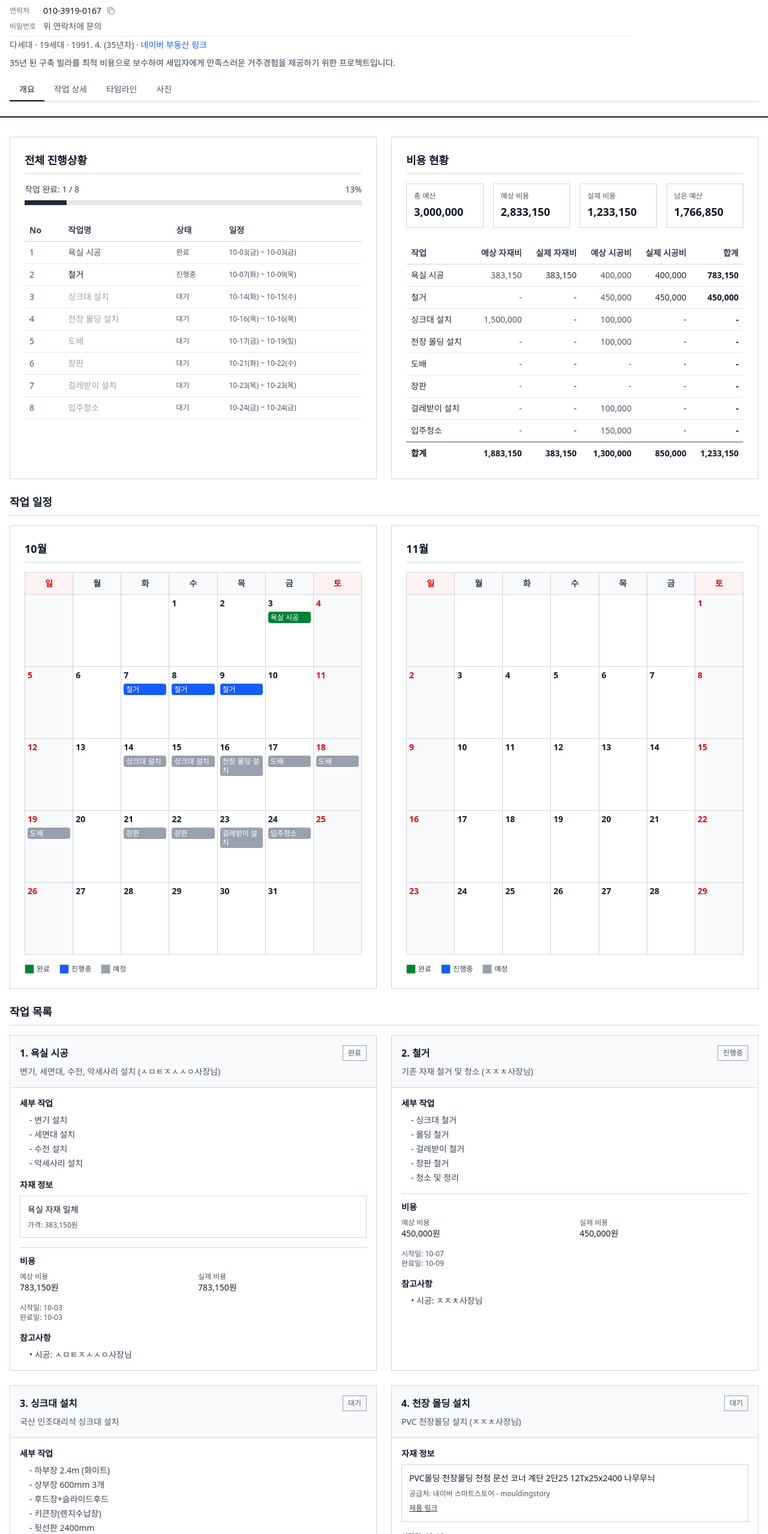
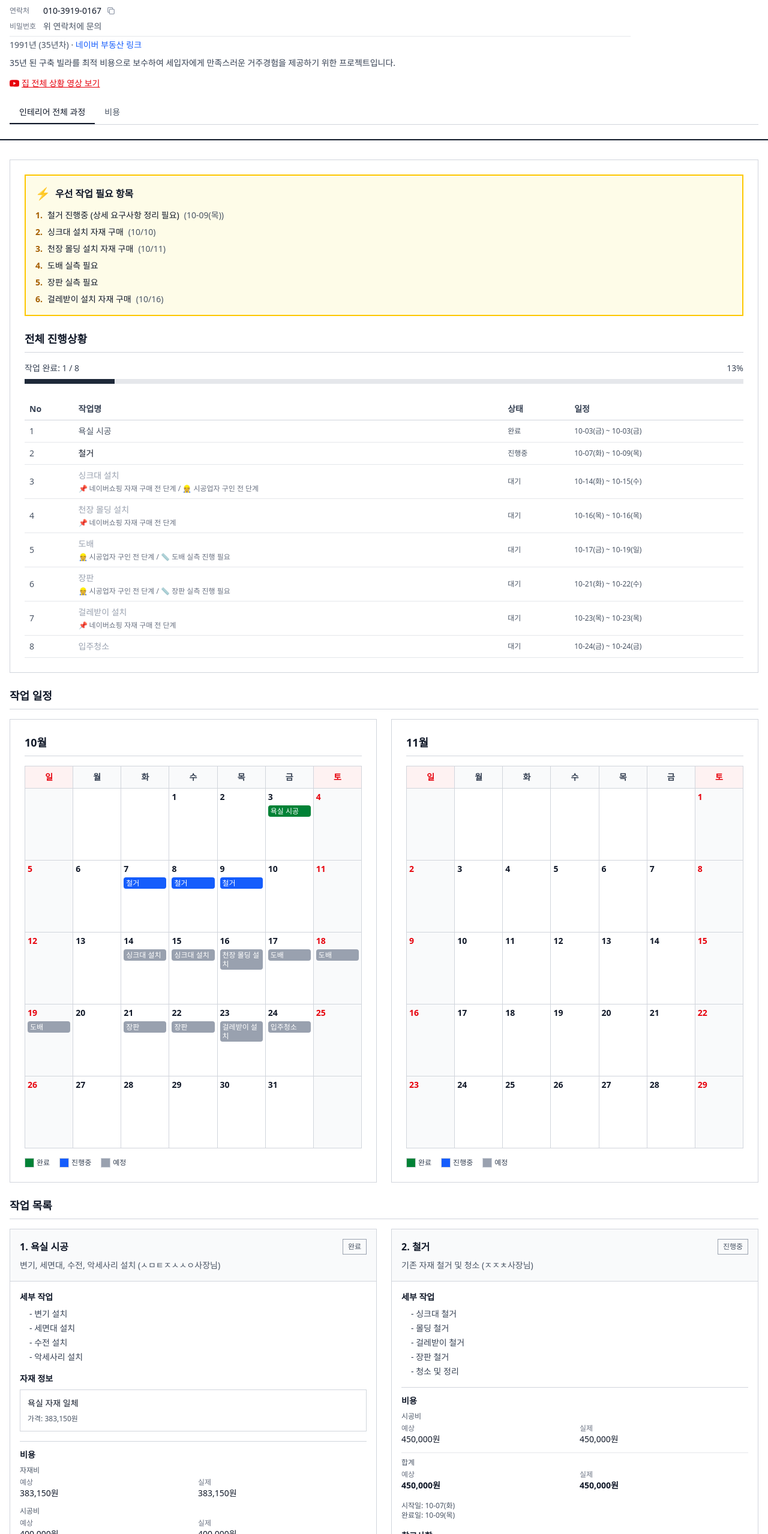
Before and after one commit to CheolheeLee0/vite-home-interior-optimizer, a React (Vite) app: page / in a window 1280 px wide. Shown: the part 108-2666 px from the top of the page at 60% size. Built offline with nearby package versions, Linux system fonts and the light colour scheme.

Commit message:
feat: 요구사항 및 프로세스 정리

```diff
--- a/src/App.tsx
+++ b/src/App.tsx
@@ -8,7 +8,7 @@ import PhotoGallery from './components/PhotoGallery';
 import Calendar from './components/Calendar';
 
 function App() {
-  const [activeTab, setActiveTab] = useState<'overview' | 'tasks' | 'timeline' | 'gallery'>('overview');
+  const [activeTab, setActiveTab] = useState<'overview' | 'cost'>('overview');
 
   const copyToClipboard = (text: string) => {
     navigator.clipboard.writeText(text);
@@ -85,7 +85,7 @@ function App() {
                 {projectData.buildingInfo && (
                   <div className="pt-1 border-t border-gray-200">
                     <p className="text-xs md:text-sm text-gray-600">
-                      {projectData.buildingInfo.buildingType} · {projectData.buildingInfo.totalUnits}세대 · {projectData.buildingInfo.buildYear} ({projectData.buildingInfo.buildAge}년차) · {' '}
+                      {projectData.buildingInfo.buildYear.split('.')[0]}년 ({projectData.buildingInfo.buildAge}년차) · {' '}
                       {projectData.buildingInfo.naverLink && (
                         <a
                           href={projectData.buildingInfo.naverLink}
@@ -102,6 +102,21 @@ function App() {
                 <p className="text-xs md:text-sm text-gray-700 pt-1">
                   35년 된 구축 빌라를 최적 비용으로 보수하여 세입자에게 만족스러운 거주경험을 제공하기 위한 프로젝트입니다.
                 </p>
+                {projectData.videoUrl && (
+                  <div className="pt-2">
+                    <a
+                      href={projectData.videoUrl}
+                      target="_blank"
+                      rel="noopener noreferrer"
+                      className="inline-flex items-center gap-1 text-sm text-red-600 hover:text-red-800 underline"
+                    >
+                      <svg className="w-4 h-4" fill="currentColor" viewBox="0 0 24 24">
+                        <path d="M23.498 6.186a3.016 3.016 0 0 0-2.122-2.136C19.505 3.545 12 3.545 12 3.545s-7.505 0-9.377.505A3.017 3.017 0 0 0 .502 6.186C0 8.07 0 12 0 12s0 3.93.502 5.814a3.016 3.016 0 0 0 2.122 2.136c1.871.505 9.376.505 9.376.505s7.505 0 9.377-.505a3.015 3.015 0 0 0 2.122-2.136C24 15.93 24 12 24 12s0-3.93-.502-5.814zM9.545 15.568V8.432L15.818 12l-6.273 3.568z"/>
+                      </svg>
+                      집 전체 상황 영상 보기
+                    </a>
+                  </div>
+                )}
               </div>
             </div>
             <div className="text-left md:text-right">
@@ -121,37 +136,17 @@ function App() {
                   : 'border-transparent text-gray-600'
               }`}
             >
-              개요
+              인테리어 전체 과정
             </button>
             <button
-              onClick={() => setActiveTab('tasks')}
+              onClick={() => setActiveTab('cost')}
               className={`px-3 md:px-4 py-2 text-xs md:text-sm border-b-2 whitespace-nowrap ${
-                activeTab === 'tasks'
+                activeTab === 'cost'
                   ? 'border-gray-900 text-gray-900 font-medium'
                   : 'border-transparent text-gray-600'
               }`}
             >
-              작업 상세
-            </button>
-            <button
-              onClick={() => setActiveTab('timeline')}
-              className={`px-3 md:px-4 py-2 text-xs md:text-sm border-b-2 whitespace-nowrap ${
-                activeTab === 'timeline'
-                  ? 'border-gray-900 text-gray-900 font-medium'
-                  : 'border-transparent text-gray-600'
-              }`}
-            >
-              타임라인
-            </button>
-            <button
-              onClick={() => setActiveTab('gallery')}
-              className={`px-3 md:px-4 py-2 text-xs md:text-sm border-b-2 whitespace-nowrap ${
-                activeTab === 'gallery'
-                  ? 'border-gray-900 text-gray-900 font-medium'
-                  : 'border-transparent text-gray-600'
-              }`}
-            >
-              사진
+              비용
             </button>
           </nav>
         </div>
@@ -162,11 +157,8 @@ function App() {
         {/* 개요 탭 */}
         {activeTab === 'overview' && (
           <div className="space-y-6">
-            {/* 진행상황 & 비용 그리드 */}
-            <div className="grid grid-cols-1 lg:grid-cols-2 gap-6">
-              <ProgressTracker tasks={projectData.tasks} />
-              <CostSummary tasks={projectData.tasks} totalBudget={projectData.totalBudget} />
-            </div>
+            {/* 진행상황 */}
+            <ProgressTracker tasks={projectData.tasks} />
 
             {/* 달력 */}
             <div>
@@ -189,37 +181,10 @@ function App() {
           </div>
         )}
 
-        {/* 작업 상세 탭 */}
-        {activeTab === 'tasks' && (
+        {/* 비용 탭 */}
+        {activeTab === 'cost' && (
           <div className="space-y-6">
-            {projectData.tasks.map((task, index) => (
-              <TaskCard key={task.id} task={task} index={index + 1} />
-            ))}
-          </div>
-        )}
-
-        {/* 타임라인 탭 */}
-        {activeTab === 'timeline' && (
-          <Timeline tasks={projectData.tasks} />
-        )}
-
-        {/* 갤러리 탭 */}
-        {activeTab === 'gallery' && (
-          <div className="space-y-6">
-            {projectData.tasks
-              .filter(task => task.images && task.images.length > 0)
-              .map(task => (
-                <PhotoGallery
-                  key={task.id}
-                  images={task.images || []}
-                  title={`${task.title} - 작업 사진`}
-                />
-              ))}
-            {allImages.length === 0 && (
-              <div className="bg-white border border-gray-300 p-6 text-center text-gray-600">
-                등록된 사진이 없습니다.
-              </div>
-            )}
+            <CostSummary tasks={projectData.tasks} totalBudget={projectData.totalBudget} />
           </div>
         )}
       </main>
--- a/src/components/ProgressTracker.tsx
+++ b/src/components/ProgressTracker.tsx
@@ -43,8 +43,82 @@ export default function ProgressTracker({ tasks }: ProgressTrackerProps) {
   const completedTasks = tasks.filter(t => t.status === 'completed').length;
   const progressPercentage = (completedTasks / totalTasks) * 100;
 
+  // 진행 상황 정보 필터링 (이모지로 시작하는 notes 추출)
+  const getProgressInfo = (task: Task) => {
+    if (!task.notes) return null;
+    const statusNotes = task.notes.filter(note =>
+      note.startsWith('📌') || note.startsWith('👷') || note.startsWith('📏')
+    );
+    return statusNotes.length > 0 ? statusNotes.join(' / ') : null;
+  };
+
+  // 당장 필요한 액션 플랜 추출
+  const getActionPlans = () => {
+    const actions: Array<{ priority: number; text: string; date?: string }> = [];
+
+    tasks.forEach(task => {
+      if (!task.notes) return;
+
+      const hasShoppingAction = task.notes.some(n => n.startsWith('📌'));
+      const hasWorkerAction = task.notes.some(n => n.startsWith('👷'));
+      const hasMeasureAction = task.notes.some(n => n.startsWith('📏'));
+
+      // 일정에서 자재 주문 날짜 추출
+      const orderNote = task.notes.find(n => n.includes('자재 주문:'));
+      const orderDate = orderNote?.match(/\d{1,2}\/\d{1,2}/)?.[0];
+
+      if (task.status === 'in_progress') {
+        // 철거 작업의 경우 상세 요구사항 정리 필요 포함
+        if (task.id === 'demolition') {
+          actions.push({ priority: 1, text: `${task.title} 진행중 (상세 요구사항 정리 필요)`, date: task.endDate ? formatDateWithDay(task.endDate) : undefined });
+        } else {
+          actions.push({ priority: 1, text: `${task.title} 진행중`, date: task.endDate ? formatDateWithDay(task.endDate) : undefined });
+        }
+      }
+
+      if (hasMeasureAction && task.status === 'pending') {
+        actions.push({ priority: 3, text: `${task.title} 실측 필요` });
+      }
+
+      if (hasShoppingAction && task.status === 'pending') {
+        actions.push({ priority: 3, text: `${task.title} 자재 구매`, date: orderDate });
+      }
+
+      if (hasWorkerAction && task.status === 'pending') {
+        actions.push({ priority: 4, text: `${task.title} 시공업자 구인` });
+      }
+    });
+
+    return actions.sort((a, b) => a.priority - b.priority).slice(0, 6);
+  };
+
+  const actionPlans = getActionPlans();
+
   return (
     <div className="bg-white border border-gray-300 p-6">
+      {/* 액션 플랜 */}
+      {actionPlans.length > 0 && (
+        <div className="mb-6 bg-yellow-50 border-2 border-yellow-400 p-4">
+          <h3 className="text-base font-bold text-gray-900 mb-3 flex items-center gap-2">
+            <span className="text-xl">⚡</span>
+            <span>우선 작업 필요 항목</span>
+          </h3>
+          <div className="space-y-2">
+            {actionPlans.map((action, index) => (
+              <div key={index} className="flex items-start gap-2 text-sm">
+                <span className="font-bold text-yellow-700 flex-shrink-0">{index + 1}.</span>
+                <div className="flex-1">
+                  <span className="text-gray-900">{action.text}</span>
+                  {action.date && (
+                    <span className="text-gray-600 ml-2">({action.date})</span>
+                  )}
+                </div>
+              </div>
+            ))}
+          </div>
+        </div>
+      )}
+
       <h2 className="text-lg font-bold text-gray-900 mb-4 pb-2 border-b border-gray-300">전체 진행상황</h2>
 
       {/* 진행률 */}
@@ -76,12 +150,19 @@ export default function ProgressTracker({ tasks }: ProgressTrackerProps) {
           </tr>
         </thead>
         <tbody>
-          {tasks.map((task, index) => (
+          {tasks.map((task, index) => {
+            const progressInfo = getProgressInfo(task);
+            return (
               <tr key={task.id} className="border-b border-gray-200">
                 <td className="py-2 px-2 text-gray-600">{index + 1}</td>
-              <td className={`py-2 px-2 ${getStatusStyle(task.status)}`}>{task.title}</td>
+                <td className={`py-2 px-2 ${getStatusStyle(task.status)}`}>
+                  <div>{task.title}</div>
+                  {progressInfo && (
+                    <div className="text-xs text-gray-500 mt-1">{progressInfo}</div>
+                  )}
+                </td>
                 <td className="py-2 px-2 text-gray-600 text-xs">{getStatusText(task.status)}</td>
-              <td className="py-2 px-2 text-gray-600 text-xs">
+                <td className="py-2 px-2 text-gray-600 text-xs whitespace-nowrap">
                   {task.startDate && task.endDate
                     ? `${formatDateWithDay(task.startDate)} ~ ${formatDateWithDay(task.endDate)}`
                     : task.startDate
@@ -89,7 +170,8 @@ export default function ProgressTracker({ tasks }: ProgressTrackerProps) {
                     : '-'}
                 </td>
               </tr>
-          ))}
+            );
+          })}
         </tbody>
       </table>
     </div>
--- a/src/components/TaskCard.tsx
+++ b/src/components/TaskCard.tsx
@@ -14,6 +14,17 @@ const getStatusText = (status: TaskStatus) => {
     case 'pending':
       return '대기';
   }
+};
+
+const getDayOfWeek = (dateString: string) => {
+  const date = new Date(dateString);
+  const days = ['일', '월', '화', '수', '목', '금', '토'];
+  return days[date.getDay()];
+};
+
+const formatDateWithDay = (dateString: string) => {
+  const monthDay = dateString.substring(5);
+  return `${monthDay}(${getDayOfWeek(dateString)})`;
 };
 
 export default function TaskCard({ task, index }: TaskCardProps) {
@@ -67,7 +78,7 @@ export default function TaskCard({ task, index }: TaskCardProps) {
                       href={material.url}
                       target="_blank"
                       rel="noopener noreferrer"
-                      className="inline-block mt-2 text-xs text-gray-700 underline hover:text-gray-900"
+                      className="inline-block mt-2 text-xs text-blue-600 underline hover:text-blue-800"
                     >
                       제품 링크
                     </a>
@@ -79,20 +90,68 @@ export default function TaskCard({ task, index }: TaskCardProps) {
         )}
 
         {/* 비용 정보 */}
-        {(task.estimatedCost || task.actualCost) && (
+        {(task.estimatedMaterialCost || task.actualMaterialCost || task.estimatedLaborCost || task.actualLaborCost) && (
           <div className="border-t border-gray-300 pt-3">
             <h4 className="text-sm font-semibold text-gray-900 mb-2">비용</h4>
-            <div className="grid grid-cols-2 gap-4 text-sm">
-              {task.estimatedCost && (
+            <div className="space-y-3">
+              {/* 자재비 */}
+              {(task.estimatedMaterialCost || task.actualMaterialCost) && (
                 <div>
-                  <div className="text-xs text-gray-600">예상 비용</div>
-                  <div className="font-medium text-gray-900">{task.estimatedCost.toLocaleString()}원</div>
+                  <div className="text-xs text-gray-600 mb-1">자재비</div>
+                  <div className="grid grid-cols-2 gap-4 text-sm">
+                    {task.estimatedMaterialCost ? (
+                      <div>
+                        <div className="text-xs text-gray-500">예상</div>
+                        <div className="font-medium text-gray-900">{task.estimatedMaterialCost.toLocaleString()}원</div>
+                      </div>
+                    ) : <div></div>}
+                    {task.actualMaterialCost ? (
+                      <div>
+                        <div className="text-xs text-gray-500">실제</div>
+                        <div className="font-medium text-gray-900">{task.actualMaterialCost.toLocaleString()}원</div>
+                      </div>
+                    ) : <div></div>}
+                  </div>
                 </div>
               )}
-              {task.actualCost && (
+              {/* 시공비 */}
+              {(task.estimatedLaborCost || task.actualLaborCost) && (
                 <div>
-                  <div className="text-xs text-gray-600">실제 비용</div>
-                  <div className="font-medium text-gray-900">{task.actualCost.toLocaleString()}원</div>
+                  <div className="text-xs text-gray-600 mb-1">시공비</div>
+                  <div className="grid grid-cols-2 gap-4 text-sm">
+                    {task.estimatedLaborCost ? (
+                      <div>
+                        <div className="text-xs text-gray-500">예상</div>
+                        <div className="font-medium text-gray-900">{task.estimatedLaborCost.toLocaleString()}원</div>
+                      </div>
+                    ) : <div></div>}
+                    {task.actualLaborCost ? (
+                      <div>
+                        <div className="text-xs text-gray-500">실제</div>
+                        <div className="font-medium text-gray-900">{task.actualLaborCost.toLocaleString()}원</div>
+                      </div>
+                    ) : <div></div>}
+                  </div>
+                </div>
+              )}
+              {/* 합계 */}
+              {(task.estimatedCost || task.actualCost) && (
+                <div className="pt-2 border-t border-gray-200">
+                  <div className="text-xs text-gray-600 mb-1">합계</div>
+                  <div className="grid grid-cols-2 gap-4 text-sm">
+                    {task.estimatedCost ? (
+                      <div>
+                        <div className="text-xs text-gray-500">예상</div>
+                        <div className="font-bold text-gray-900">{task.estimatedCost.toLocaleString()}원</div>
+                      </div>
+                    ) : <div></div>}
+                    {task.actualCost ? (
+                      <div>
+                        <div className="text-xs text-gray-500">실제</div>
+                        <div className="font-bold text-gray-900">{task.actualCost.toLocaleString()}원</div>
+                      </div>
+                    ) : <div></div>}
+                  </div>
                 </div>
               )}
             </div>
@@ -102,8 +161,8 @@ export default function TaskCard({ task, index }: TaskCardProps) {
         {/* 일정 */}
         {(task.startDate || task.endDate) && (
           <div className="text-xs text-gray-600">
-            {task.startDate && <div>시작일: {task.startDate.substring(5)}</div>}
-            {task.endDate && <div>완료일: {task.endDate.substring(5)}</div>}
+            {task.startDate && <div>시작일: {formatDateWithDay(task.startDate)}</div>}
+            {task.endDate && <div>완료일: {formatDateWithDay(task.endDate)}</div>}
           </div>
         )}
 
@@ -126,7 +185,7 @@ export default function TaskCard({ task, index }: TaskCardProps) {
               href={task.videoUrl}
               target="_blank"
               rel="noopener noreferrer"
-              className="inline-block text-xs text-gray-700 underline hover:text-gray-900"
+              className="inline-block text-xs text-red-600 underline hover:text-red-800"
             >
               참고 영상 보기
             </a>
@@ -136,13 +195,13 @@ export default function TaskCard({ task, index }: TaskCardProps) {
         {/* 이미지 갤러리 */}
         {task.images && task.images.length > 0 && (
           <div>
-            <h4 className="text-sm font-semibold text-gray-900 mb-2">참고 이미지</h4>
+            <h4 className="text-sm font-semibold text-gray-900 mb-2">참고사진</h4>
             <div className="grid grid-cols-2 gap-2">
               {task.images.map((image, i) => (
                 <img
                   key={i}
                   src={image}
-                  alt={`${task.title} 이미지 ${i + 1}`}
+                  alt={`${task.title} 사진 ${i + 1}`}
                   className="w-full border border-gray-300"
                 />
               ))}
--- a/src/components/Timeline.tsx
+++ b/src/components/Timeline.tsx
@@ -13,6 +13,17 @@ const getStatusText = (status: Task['status']) => {
     case 'pending':
       return '대기';
   }
+};
+
+const getDayOfWeek = (dateString: string) => {
+  const date = new Date(dateString);
+  const days = ['일', '월', '화', '수', '목', '금', '토'];
+  return days[date.getDay()];
+};
+
+const formatDateWithDay = (dateString: string) => {
+  const monthDay = dateString.substring(5);
+  return `${monthDay}(${getDayOfWeek(dateString)})`;
 };
 
 export default function Timeline({ tasks }: TimelineProps) {
@@ -43,8 +54,8 @@ export default function Timeline({ tasks }: TimelineProps) {
 
             {/* 일정 정보 */}
             <div className="text-xs text-gray-600 space-y-0.5 mb-2">
-              {task.startDate && <div>시작일: {task.startDate.substring(5)}</div>}
-              {task.endDate && <div>완료일: {task.endDate.substring(5)}</div>}
+              {task.startDate && <div>시작일: {formatDateWithDay(task.startDate)}</div>}
+              {task.endDate && <div>완료일: {formatDateWithDay(task.endDate)}</div>}
               {!task.startDate && !task.endDate && task.status === 'pending' && (
                 <div>일정 미정</div>
               )}
--- a/src/data/projectData.ts
+++ b/src/data/projectData.ts
@@ -8,6 +8,7 @@ export const projectData: Project = {
   fullAddress: '대전시 서구 동서대로1022번길 6, 내동 신일빌라 B동 401호',
   size: '18평',
   totalBudget: 3000000,
+  videoUrl: 'https://youtu.be/62_1ezUriws?si=qMne7p1thvDNy94k',
   buildingInfo: {
     buildingType: '다세대',
     totalUnits: 19,
@@ -97,6 +98,8 @@ export const projectData: Project = {
       startDate: '2025-10-14',
       endDate: '2025-10-15',
       notes: [
+        '📌 네이버쇼핑 자재 구매 전 단계',
+        '👷 시공업자 구인 전 단계',
         '인조대리석: 아티스',
         '도어: 유광 화이트',
         '손잡이: 화이트',
@@ -122,7 +125,7 @@ export const projectData: Project = {
       estimatedLaborCost: 100000,
       startDate: '2025-10-16',
       endDate: '2025-10-16',
-      notes: ['자재비 계산 중', '시공비: 100,000원', '시공: ㅈㅈㅊ사장님', '자재 주문: 10/11']
+      notes: ['📌 네이버쇼핑 자재 구매 전 단계', '자재비 계산 중', '시공비: 100,000원', '시공: ㅈㅈㅊ사장님', '자재 주문: 10/11']
     },
     {
       id: 'wallpaper',
@@ -145,7 +148,7 @@ export const projectData: Project = {
       ],
       startDate: '2025-10-17',
       endDate: '2025-10-19',
-      notes: ['도배 실측 진행', '자재 주문: 10/12', '셀프 시공']
+      notes: ['👷 시공업자 구인 전 단계', '📏 도배 실측 진행 필요', '자재 주문: 10/12', '셀프 시공']
     },
     {
       id: 'flooring',
@@ -166,7 +169,7 @@ export const projectData: Project = {
       images: ['/interior_images/image 4.png'],
       startDate: '2025-10-21',
       endDate: '2025-10-22',
-      notes: ['신일빌라 장판 실측 진행', '자재 주문: 10/14', '셀프 시공']
+      notes: ['👷 시공업자 구인 전 단계', '📏 장판 실측 진행 필요', '자재 주문: 10/14', '셀프 시공']
     },
     {
       id: 'baseboard',
@@ -176,7 +179,7 @@ export const projectData: Project = {
       estimatedLaborCost: 100000,
       startDate: '2025-10-23',
       endDate: '2025-10-23',
-      notes: ['자재비 계산 중', '시공비: 100,000원', '시공: ㅈㅈㅊ사장님', '자재 주문: 10/16']
+      notes: ['📌 네이버쇼핑 자재 구매 전 단계', '자재비 계산 중', '시공비: 100,000원', '시공: ㅈㅈㅊ사장님', '자재 주문: 10/16']
     },
     {
       id: 'cleaning',
--- a/src/types/index.ts
+++ b/src/types/index.ts
@@ -38,6 +38,7 @@ export interface Project {
   fullAddress?: string;
   size: string;
   totalBudget?: number;
+  videoUrl?: string;
   tasks: Task[];
   buildingInfo?: {
     buildingType: string;
```
Lines whose indentation alone changed are shown as unchanged.
